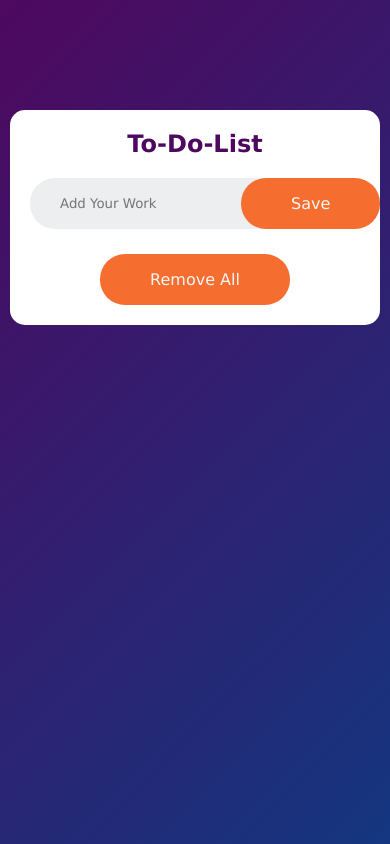
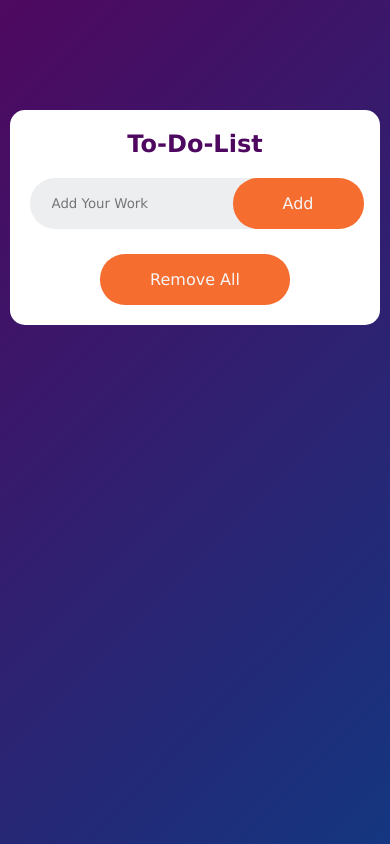
Before and after one commit to aligoharcodepulse/to-do-list, a plain HTML site: page index.html in a window 390 px wide. Drawn offline with Linux system fonts and the light colour scheme.

Commit message:
to-do-list

```diff
--- a/index.html
+++ b/index.html
@@ -13,7 +13,7 @@
             <h2>To-Do-List</h2>
             <div class="row">
                 <input type="text" id="input-box" placeholder="Add Your Work">
-                <button onclick="addTask()">Save</button>
+                <button onclick="addTask()">Add</button>
             </div>
             <ul id="list-items">
             </ul>
--- a/style.css
+++ b/style.css
@@ -124,6 +124,11 @@ ul li span:hover{
     ul li{
         font-size: 15px;
     }
+    .row{
+        padding-left: 15px;
+        justify-content: center;
+        align-items: center;
+    }
 }
 
 @media only screen and (max-width: 480px) {
@@ -133,4 +138,9 @@ ul li span:hover{
     ul li{
         font-size: 12px;
     }
+    .row{
+        padding-left: 15px;
+        justify-content: center;
+        align-items: center;
+    }
 }
```
